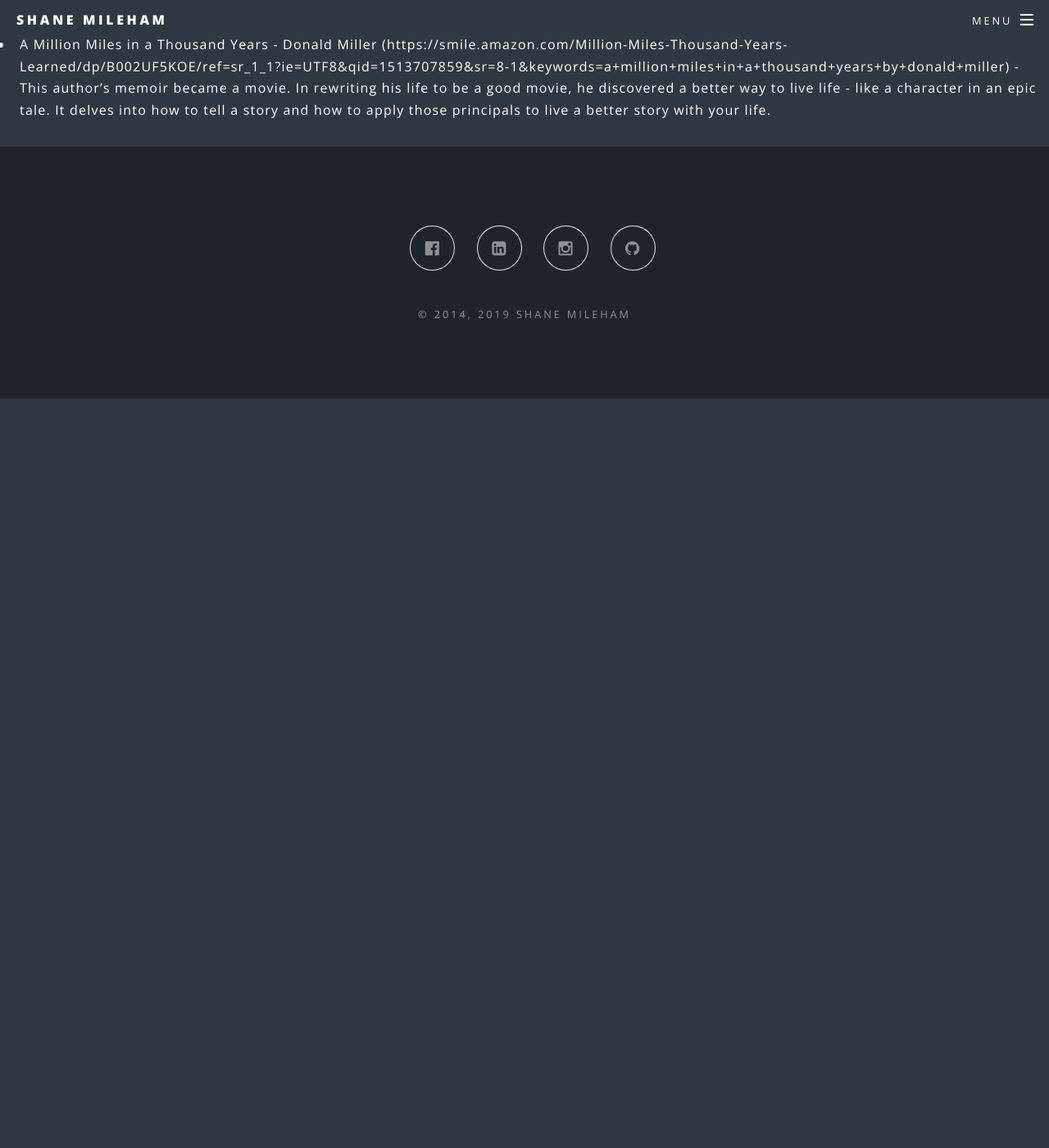
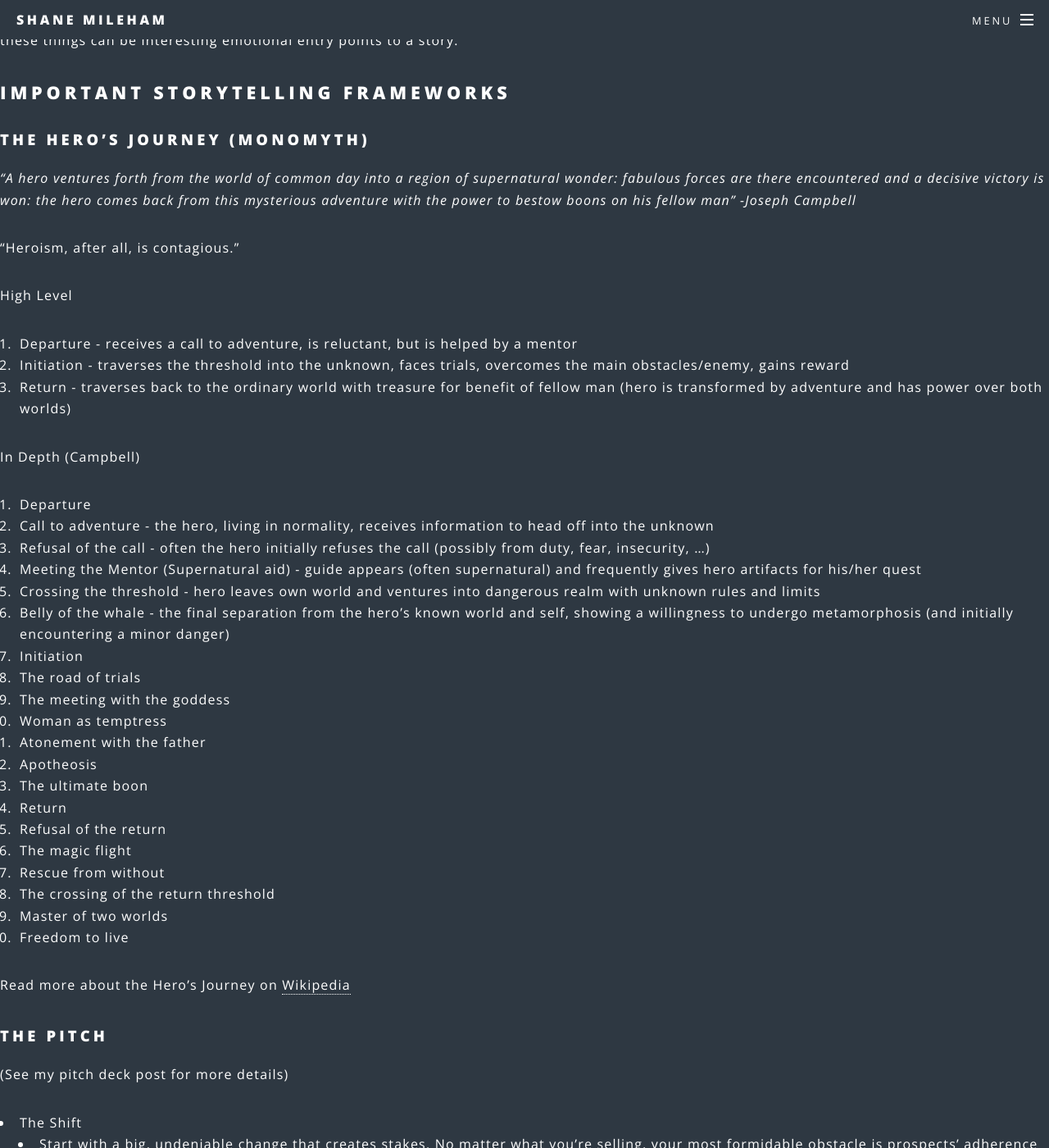
Before and after one commit to shanemileham/shanemileham.github.io, a Jekyll site: the page built from _kb/learn/storytelling.md, in a window 1280 px wide and 1400 px high, scrolled down 498 px. Shown: the whole window at 82% size. Built offline with Jekyll 4.4.1, drawn with Linux system fonts in a browser that asks for light colours; comment, search, counter and statistics services are not loaded; before the commit the page ends 984 px from its top, so only the background shows below that; some of the changed text lies outside the part shown.

Commit message:
Working on storytelling

```diff
--- a/_kb/learn/storytelling.md
+++ b/_kb/learn/storytelling.md
@@ -4,6 +4,7 @@
 
 {% include toc %}
 
+## Storytelling Overview
 
 
 - What is a story?
@@ -14,7 +15,74 @@
 “Think of a moment in which your own failures led to success in your career, or a lesson that a parent or mentor imparted,” says Sachs. “Any of these things can be interesting emotional entry points to a story.”
 
 
+
+
+## Important Storytelling Frameworks
+
+### The Hero's Journey (Monomyth)
+_"A hero ventures forth from the world of common day into a region of supernatural wonder: fabulous forces are there encountered and a decisive victory is won: the hero comes back from this mysterious adventure with the power to bestow boons on his fellow man" -Joseph Campbell_
+
+"Heroism, after all, is contagious."
+
+High Level
+1. Departure - receives a call to adventure, is reluctant, but is helped by a mentor
+2. Initiation - traverses the threshold into the unknown, faces trials, overcomes the main obstacles/enemy, gains reward
+3. Return - traverses back to the ordinary world with treasure for benefit of fellow man (hero is transformed by adventure and has power over both worlds)
+
+In Depth (Campbell)
+1. Departure
+  1. Call to adventure - the hero, living in normality, receives information to head off into the unknown
+  2. Refusal of the call - often the hero initially refuses the call (possibly from duty, fear, insecurity, ...)
+  3. Meeting the Mentor (Supernatural aid) - guide appears (often supernatural) and frequently gives hero artifacts for his/her quest
+  4. Crossing the threshold - hero leaves own world and ventures into dangerous realm with unknown rules and limits
+  5. Belly of the whale - the final separation from the hero's known world and self, showing a willingness to undergo metamorphosis (and initially encountering a minor danger)
+2. Initiation
+  6. The road of trials
+  7. The meeting with the goddess
+  8. Woman as temptress
+  9. Atonement with the father
+  10. Apotheosis
+  11. The ultimate boon
+3. Return
+  12. Refusal of the return
+  13. The magic flight
+  14. Rescue from without
+  15. The crossing of the return threshold
+  16. Master of two worlds
+  17. Freedom to live
+
+
+
+Read more about the Hero's Journey on [Wikipedia](https://en.wikipedia.org/wiki/Hero%27s_journey)
+
+
+
+### The Pitch
+(See my pitch deck post for more details)
+
+- The Shift
+  - Start with a big, undeniable change that creates stakes. No matter what you’re selling, your most formidable obstacle is prospects’ adherence to the status quo. Your primary adversary, in other words, is a voice inside people’s heads that goes, We’ve gotten along just fine without it, and we’ll always be fine without it.
+  - Demonstrate the world has changed in a fundamental way that (1) is undeniable, (2) is happening independently of your company, and (3) gives rise to stakes
+- The Enemy
+  - Name the enemy. What is stopping the aspiring heroes (marketers? salespeople? your target audience) from reaching their goal?
+  - Naming a common enemy will put you and the investors on the same side psychologically
+  - (Prove pain exists, Show who has the pain, Use a relatable story)
+- The Promised Land
+  - Show the future that is possible thanks to having your product
+  - This should be both (a) desirable (obviously) and (b) difficult for prospects to reach without you
+- The Magic Wand
+  - Imagine if... (instead of having to do X, you could do Y)
+  - Introduce your product and its unique value proposition through the lens of the benefit to the hero (new capability, easier behavior, etc.)
+  - Use pictures to show this benefit
+- Proof that the Magic Wand will get people to the Promised Land
+  - Testimonials, stats
+
 ## Resources
-https://themoth.org/story-library/stories
+
+
+## Input
+- https://en.wikipedia.org/wiki/Narrative
+- https://en.wikipedia.org/wiki/Storytelling
+- https://themoth.org/story-library/stories
 - Cal Fussman's Podcast (https://www.calfussmanpodcast.com/) - Found him through Tim Ferriss' podcast and fell in love with his questions and storytelling. He's a master.
 - A Million Miles in a Thousand Years - Donald Miller (https://smile.amazon.com/Million-Miles-Thousand-Years-Learned/dp/B002UF5KOE/ref=sr_1_1?ie=UTF8&qid=1513707859&sr=8-1&keywords=a+million+miles+in+a+thousand+years+by+donald+miller) - This author's memoir became a movie. In rewriting his life to be a good movie, he discovered a better way to live life - like a character in an epic tale. It delves into how to tell a story and how to apply those principals to live a better story with your life.
```
